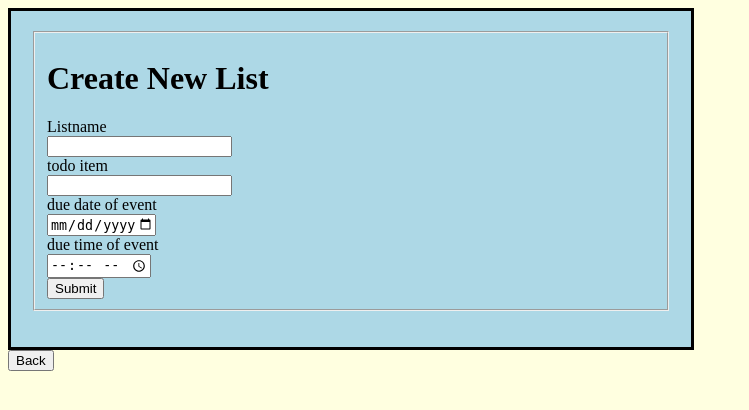
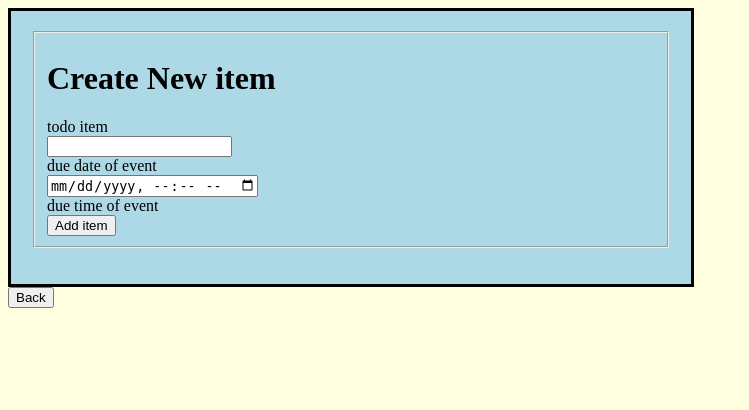
Before and after one commit to mananjainiitr/img-django, a Django app: template templates/todo/create.html in a window 1280 px wide. Shown: the top 410 px of the page, without its empty margins (0-749 px from the left). Run offline with Django 3.2, Linux system fonts and the light colour scheme; the template is opened without the code that fills it, so the values that code supplies are empty.

Commit message:
Update create.html

```diff
--- a/templates/todo/create.html
+++ b/templates/todo/create.html
@@ -29,17 +29,18 @@
 <form action="/todo/item_create/" method="post">
     {% csrf_token %}
     <fieldset>
-        <h1>Create New List</h1>
-        <span>Listname</span><br>
-        <input type="text" name="name" id="name" value = {{todolist}}><br>
+        <h1>Create New item</h1>
+
+        {% comment %} <span name="name" id="name" value = {{todolist}}>{{todolist}}</span> {% endcomment %}
+        {% comment %} <input type="text" name="name" id="name" value = {{todolist}}><br> {% endcomment %}
         <span>todo item</span><br>
         <input type="tittle" name="title" id="title" required><br>
         <span>due date of event</span><br>
-        <input type="date" name="date" id="date" placeholder="dd-mm-yyyy" value="" min="1997-01-01" max="2030-12-31" required><br>
+        <input type="datetime-local" name="date" id="date" placeholder="dd-mm-yyyy" value="" min="1997-01-01" max="2030-12-31" required><br>
         {% comment %} <input type="date" name="date" ><br> {% endcomment %}
         <span>due time of event</span><br>
-        <input type="time" name="time" id="time" required><br>
-        <input type="submit">
+        {% comment %} <input type="time" name="time" id="time" required><br> {% endcomment %}
+        <button name="name" id="name" value = {{todolist.id}} >Add item</button>
     </fieldset>
 
 </form>
```
